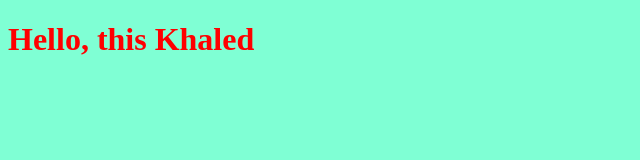
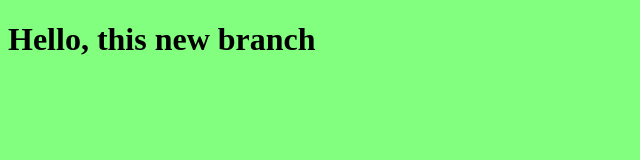
Before and after one commit to Khaled-Ahmed309/myproject, a plain HTML site: page index.html in a window 1280 px wide. Shown: the whole page, without its empty margins (0-640 px from the left). Drawn offline with Linux system fonts and the light colour scheme.

Commit message:
changing style for the title

```diff
--- a/index.html
+++ b/index.html
@@ -7,7 +7,7 @@
     <title>Document</title>
 </head>
 <body>
-    <h1>Hello, this Khaled  </h1>
+    <h1>Hello, this new branch   </h1>
 
     <script src="app.js"></script>
 </body>
--- a/style.css
+++ b/style.css
@@ -1,9 +1,9 @@
 h1{
-    color:red;
+    color:rgb(0, 0, 0);
 
 }
 
 body{
-    background-color: aquamarine;
+    background-color: rgb(131, 255, 127);
 
 }
```
